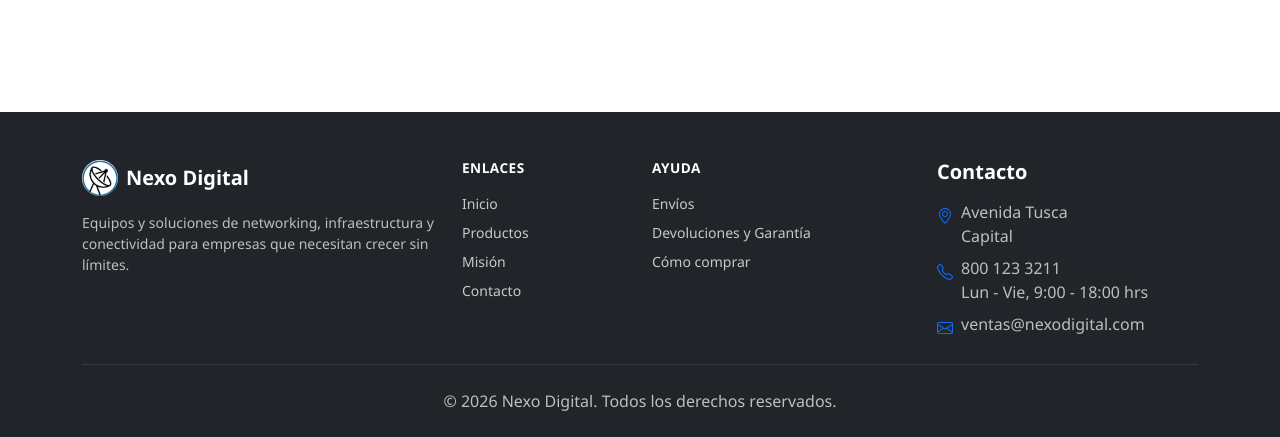
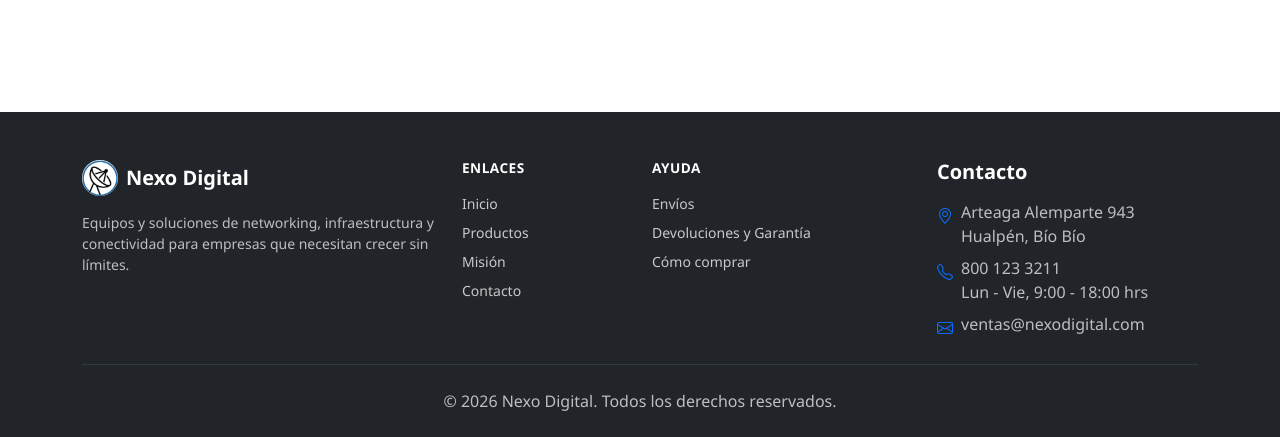
Before and after one commit to nikktoo/Nexo-Digital, a Django app: page / in a window 1280 px wide. Shown: the part 3329-3766 px from the top of the page. Run offline with Django 5.2, Linux system fonts and the light colour scheme; data comes from the database, SQL or seed files in the repository; parts of the project's set-up code (start-up, migrations or seed data) failed here and were passed over.

Commit message:
Actualizando archivos de plantillas

```diff
--- a/web/templates/web/base.html
+++ b/web/templates/web/base.html
@@ -131,7 +131,7 @@
                     <ul class="list-unstyled mb-0">
                         <li class="mb-2 d-flex align-items-start">
                             <i class="bi bi-geo-alt text-primary me-2 mt-1"></i>
-                            <span class="text">Avenida Tusca<br> Capital</span>
+                            <span class="text">Arteaga Alemparte 943<br> Hualpén, Bío Bío</span>
                         </li>
                         <li class="mb-2 d-flex align-items-start">
                             <i class="bi bi-telephone text-primary me-2 mt-1"></i>
--- a/web/templates/web/contacto.html
+++ b/web/templates/web/contacto.html
@@ -64,7 +64,7 @@
                 </div>
                 <div>
                     <p class="mb-1"><strong>Dirección:</strong></p>
-                    <span>Avenida Tusca 568, Capital</span>
+                    <span>Arteaga Alemparte 943, Hualpén, Bío Bío</span>
                 </div>
             </div>
         </div>
--- a/web/templates/web/envios.html
+++ b/web/templates/web/envios.html
@@ -66,7 +66,7 @@
                 <h3 class="fw-bold mb-3">Dirección de retiro</h3>
                 <p class="text-muted mb-3">Retira tus equipos desde nuestra sede central con atención B2B especializada.</p>
                 <div class="bg-white rounded-4 p-4 border">
-                    <p class="mb-2"><strong>Ubicación:</strong> Avenida Tusca 568, Capital</p>
+                    <p class="mb-2"><strong>Ubicación:</strong> Arteaga Alemparte 943, Hualpén, Bío Bío</p>
                     <p class="mb-2"><strong>Horario:</strong> Lun - Vie, 9:00 - 18:00</p>
                     <p class="mb-0"><strong>Contacto:</strong> 800 123 3211</p>
                 </div>
--- a/web/templates/web/index.html
+++ b/web/templates/web/index.html
@@ -195,7 +195,7 @@
                         Visita nuestras oficinas centrales o agenda una reunión técnica. Estamos equipados para coordinar la logística de tus proyectos de conectividad directamente desde nuestra matriz.
                     </p>
                     <ul class="list-unstyled text-muted small mt-3">
-                        <li class="mb-2"><i class="bi bi-geo-alt-fill text-primary me-2"></i> Av. Alonso de Cordova 5320, Las Condes, Santiago</li>
+                        <li class="mb-2"><i class="bi bi-geo-alt-fill text-primary me-2"></i> Arteaga Alemparte 943, Hualpén, Bío Bío</li>
                         <li class="mb-2"><i class="bi bi-telephone-fill text-primary me-2"></i> +56 2 2345 6789</li>
                         <li class="mb-2"><i class="bi bi-envelope-fill text-primary me-2"></i> soporte@nexodigital.cl</li>
                     </ul>
```
